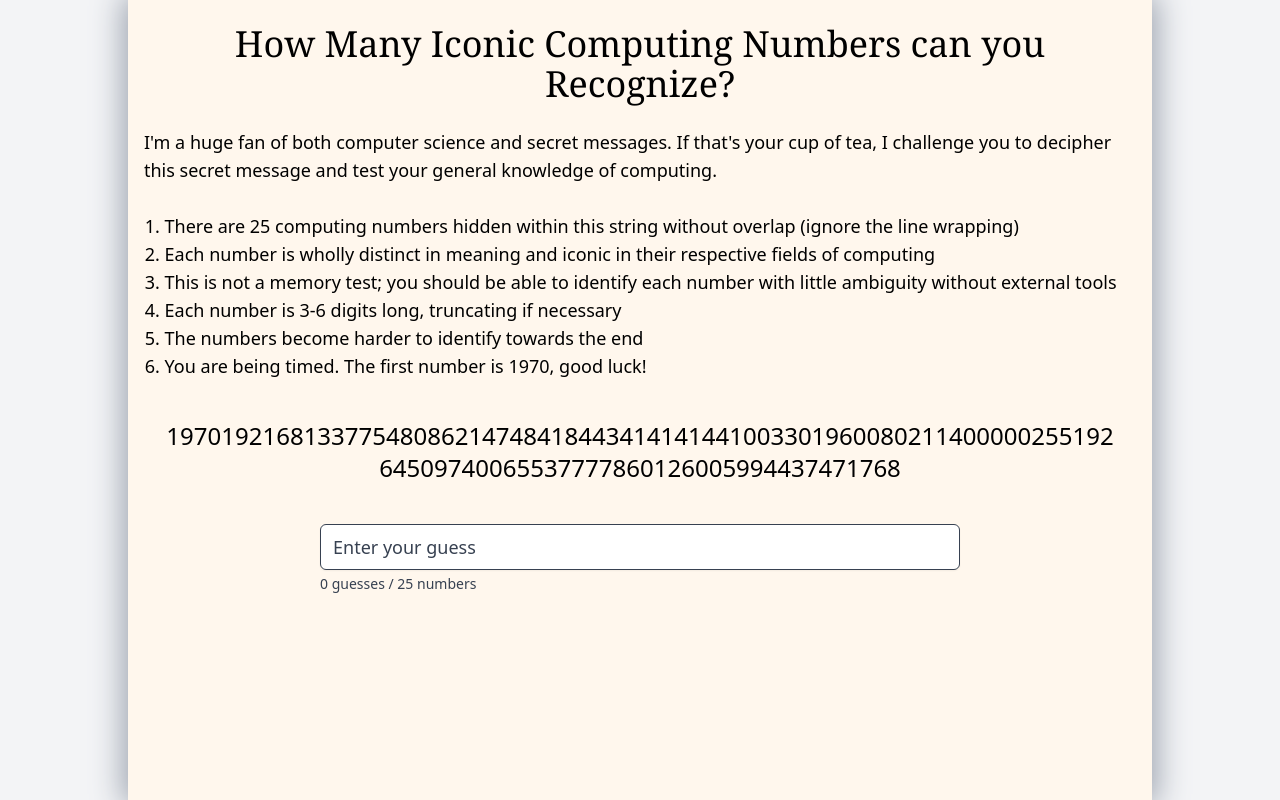
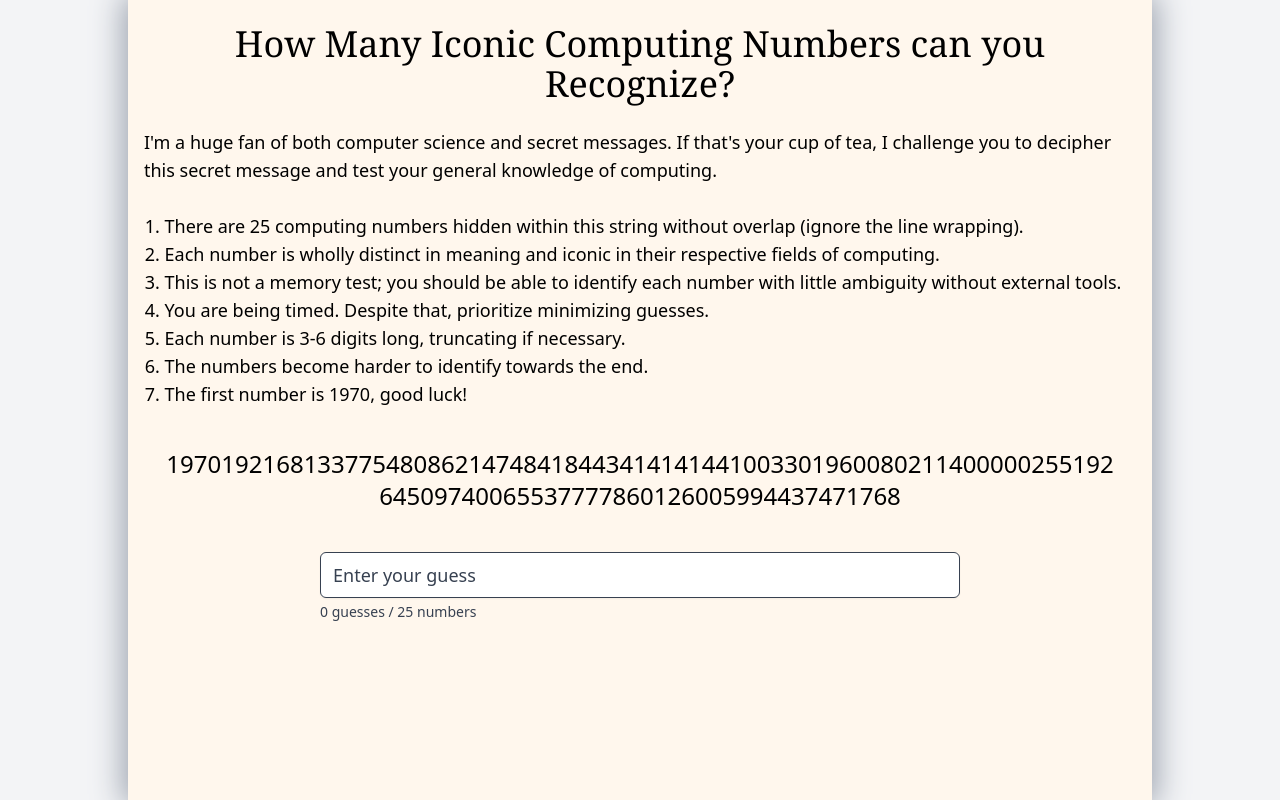
Before and after one commit to ArhanChaudhary/iconic-computing-numbers, a SvelteKit app: page / in a window 1280 px wide. Built offline with nearby package versions, Linux system fonts and the light colour scheme; a web font is replaced by a local one.

Commit message:
Revise ruleset

```diff
--- a/src/routes/+page.svelte
+++ b/src/routes/+page.svelte
@@ -135,19 +135,20 @@
 			<ol class="list-decimal pl-[2ch]">
 				<li>
 					There are {numbersCount} computing numbers hidden within this string without overlap (ignore
-					the line wrapping)
+					the line wrapping).
 				</li>
 				<li>
 					Each number is wholly distinct in meaning and iconic in their respective fields of
-					computing
+					computing.
 				</li>
 				<li>
 					This is not a memory test; you should be able to identify each number with little
-					ambiguity without external tools
+					ambiguity without external tools.
 				</li>
-				<li>Each number is 3-6 digits long, truncating if necessary</li>
-				<li>The numbers become harder to identify towards the end</li>
-				<li>You are being timed. The first number is 1970, good luck!</li>
+				<li>You are being timed. Despite that, prioritize minimizing guesses.</li>
+				<li>Each number is 3-6 digits long, truncating if necessary.</li>
+				<li>The numbers become harder to identify towards the end.</li>
+				<li>The first number is 1970, good luck!</li>
 			</ol>
 		</div>
 		<div class="text-2xl text-center break-words my-10 px-4" bind:this={numbersEl}>
```
